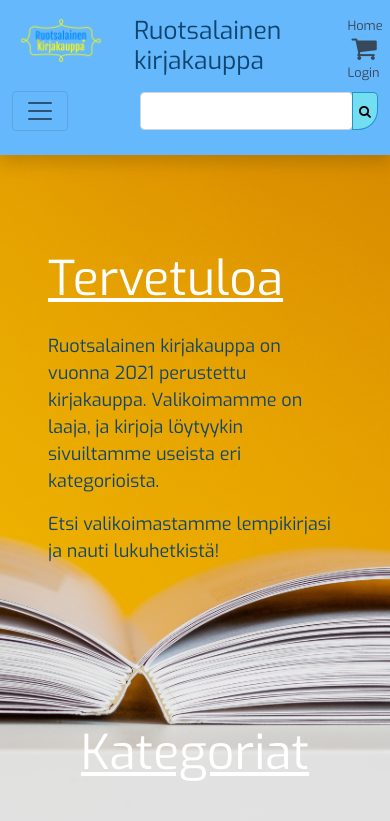
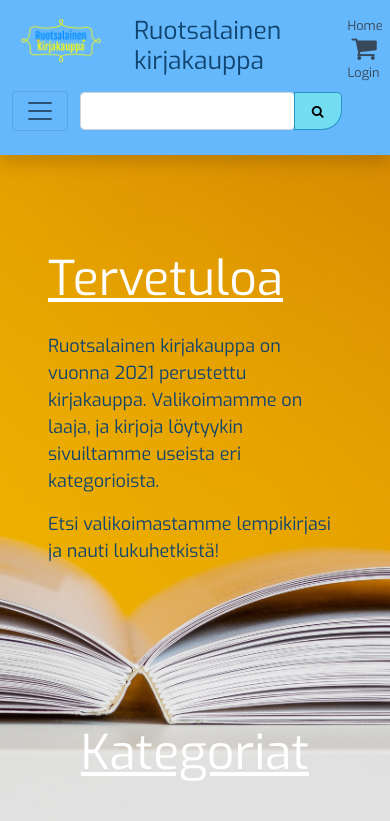
Before and after one commit to n0laja00/kirjakauppa, a React (Create React App) app: page / in a window 390 px wide. Shown: the top 821 px of the page. Built offline with nearby package versions, Linux system fonts and the light colour scheme; no server answers.

Commit message:
searchbar responsiivisuus

```diff
--- a/src/AllBooks.js
+++ b/src/AllBooks.js
@@ -5,6 +5,7 @@ import { Link } from 'react-router-dom';
 export default function AllBooks() {
 
     const [books, setBooks] = useState([]);
+    const [booksLength, setBooksLength] = useState(0);
     const [error, setError] = useState('');
     const [isLoaded, setIsLoaded] = useState(true);
     const URL = 'http://localhost/kirjakauppa/kaikkiKirjat.php';
@@ -17,6 +18,7 @@ export default function AllBooks() {
                 (result) => {
                     setBooks(result);
                     setIsLoaded(true);
+                    setBooksLength(result.length)
                 }, (error) => {
                     setError(error);
                     setIsLoaded(false);
@@ -34,9 +36,9 @@ export default function AllBooks() {
             <div className="col-12 text-center py-4">
                 <h1>Kaikki kirjat</h1>
             </div>
-            <div className="row d-flex justify-content-center">
+            <div className="row justify-content-center p-5">
                 {books.map(book => (
-                    <div class="card col-5 mx-2 my-3 cardHover">
+                    <div class="card col-sm-5 mx-2 my-3 cardHover">
                         <img class="card-img-top p-4" src={imgURL + book.kuva} alt={book.kirjaNimi}></img>
                         <div class="row">
                             <h5 class="card-title col-12">{book.kirjaNimi}</h5>
--- a/src/Header.js
+++ b/src/Header.js
@@ -29,7 +29,7 @@ export default function Header() {
                 </div>
             </div>
             <Navbar />
-            <div className="d-none d-sm-block">
+            <div className="d-none d-lg-block">
                 <SearchBar />
             </div>
         </div>
--- a/src/Navbar.js
+++ b/src/Navbar.js
@@ -4,22 +4,21 @@ import SearchBar from './Searchbar'
 
 export default function Navbar() {
     return (
+        <div className="row">
 
-        <nav class="navbar navbar-expand-lg navbar-light">
+        <nav class="navbar navbar-expand-lg navbar-light col-sm">
 
             {/* <a class="navbar-brand" href="#">Navbar</a> */}
             <button class="navbar-toggler" type="button" data-bs-toggle="collapse" data-bs-target="#navbarNavDropdown" aria-controls="navbarNavDropdown" aria-expanded="false" aria-label="Toggle navigation">
                 <span class="navbar-toggler-icon"></span>
             </button>
             <div class="collapse navbar-collapse row" id="navbarNavDropdown">
-                {/* tämä col-2, että nav ikonit on keskellä XD */}
                 <div className="col-2 d-none d-lg-block"></div>
                 <ul class="navbar-nav navbar col-1 col-sm-2 col-lg-8">
                     <Link className="link mb-2 mb-lg-0" to="/AllBooks">
                         <li class="nav-item border-xs-bottom border-lg-bottom-0">
                             <div className="text-center">
                                 <i class="fa fa-address-book-o fa-2x" aria-hidden="true"></i>
-
                                 <div>Kaikki kirjat</div>
                             </div>
                         </li>
@@ -82,10 +81,10 @@ export default function Navbar() {
                     </Link>
                 </ul>
             </div>
-            <div className="d-block d-sm-none">
-                <SearchBar />
-            </div>
+                <div className="d-block d-lg-none col justify-content-center">
+                    <SearchBar />
+                </div>
         </nav>
-
+        </div>
     )
 }
--- a/src/Searchbar.js
+++ b/src/Searchbar.js
@@ -4,10 +4,10 @@ export default function SearchBar() {
     return (
         <div className="row">
             <div className="input-group d-flex justify-content-center">
-                <div class="form-outline col-md-6 col-sm-10">
+                <div class="form-outline col-md-6 col-9">
                     <input type="search" id="form1" className="form-control input-lg" />
                 </div>
-                <button type="button" class="loginButton col-sm-2">
+                <button type="button" class="loginButton col-2">
                     <i class="fa fa-search"></i>
                 </button>
             </div>
```
